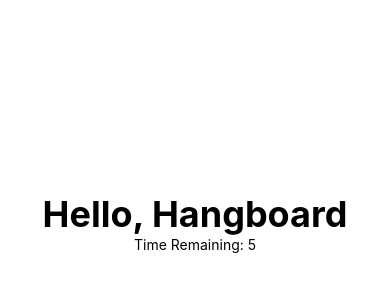
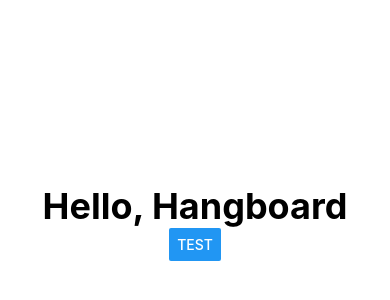
Before and after one commit to tsmith512/HelloHangboard, a React Native app: screen / in a window 390 px wide. Shown: the part 200-500 px from the top of the page. Built offline with nearby package versions, Linux system fonts and the light colour scheme.

Commit message:
Make a start button

```diff
--- a/App.js
+++ b/App.js
@@ -1,12 +1,12 @@
 import React, { Component } from 'react';
-import { StyleSheet, Text, View } from 'react-native';
+import { Button, StyleSheet, Text, View } from 'react-native';
 
 export default class HelloHangboard extends Component {
   render() {
     return (
       <View style={{flex: 1, justifyContent: "center", alignItems: "center"}}>
         <Title />
-        <Segment />
+        <StartButton />
       </View>
     );
   }
@@ -24,6 +24,18 @@ class Title extends Component {
     return (
       <Text style={styles.headline}>Hello, Hangboard</Text>
     )
+  }
+}
+
+class StartButton extends Component {
+  _onPressButton() {
+    alert('Test!');
+  }
+
+  render() {
+    return (
+      <Button title="Test" onPress={this._onPressButton} />
+    );
   }
 }
 
```
